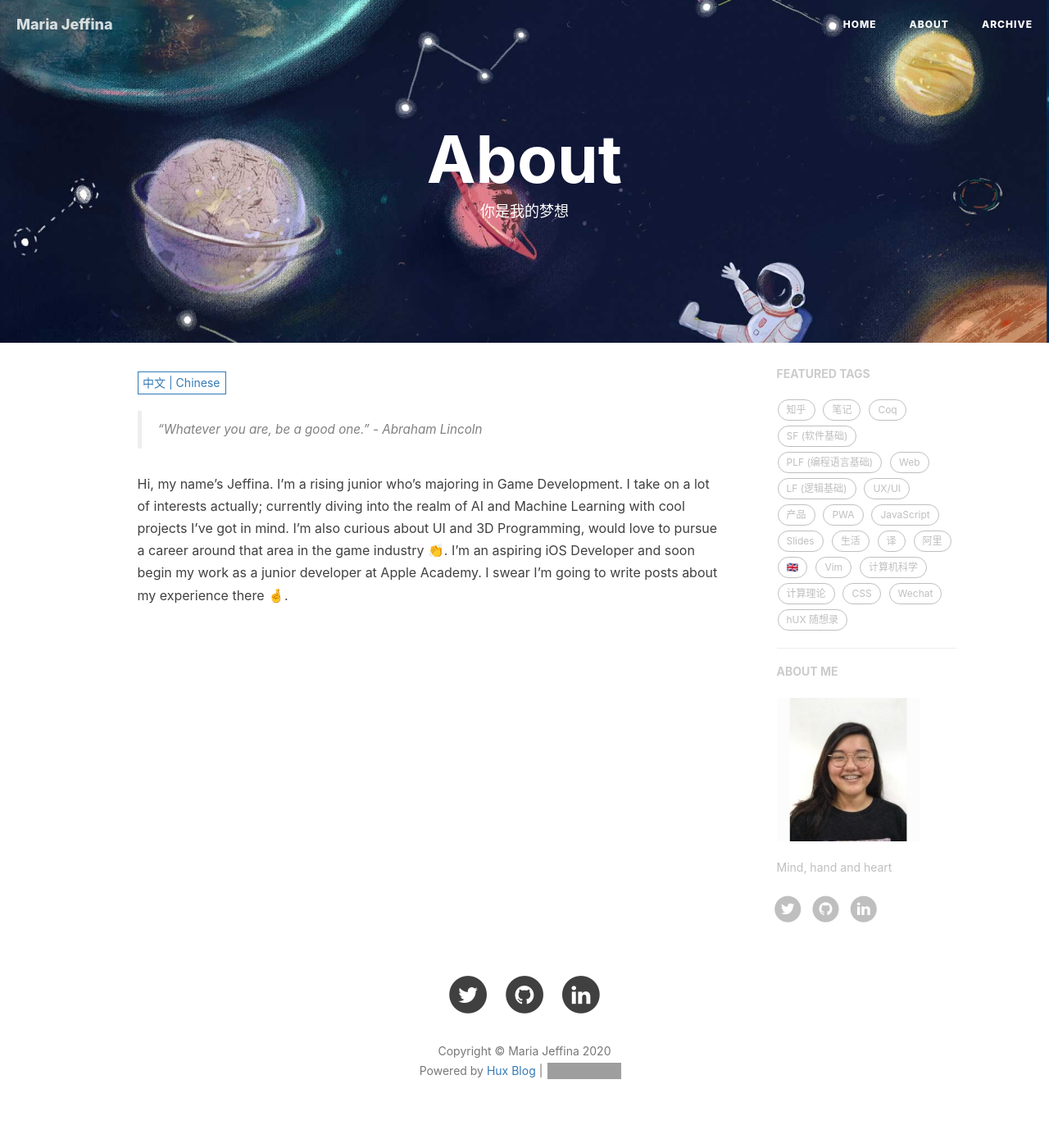
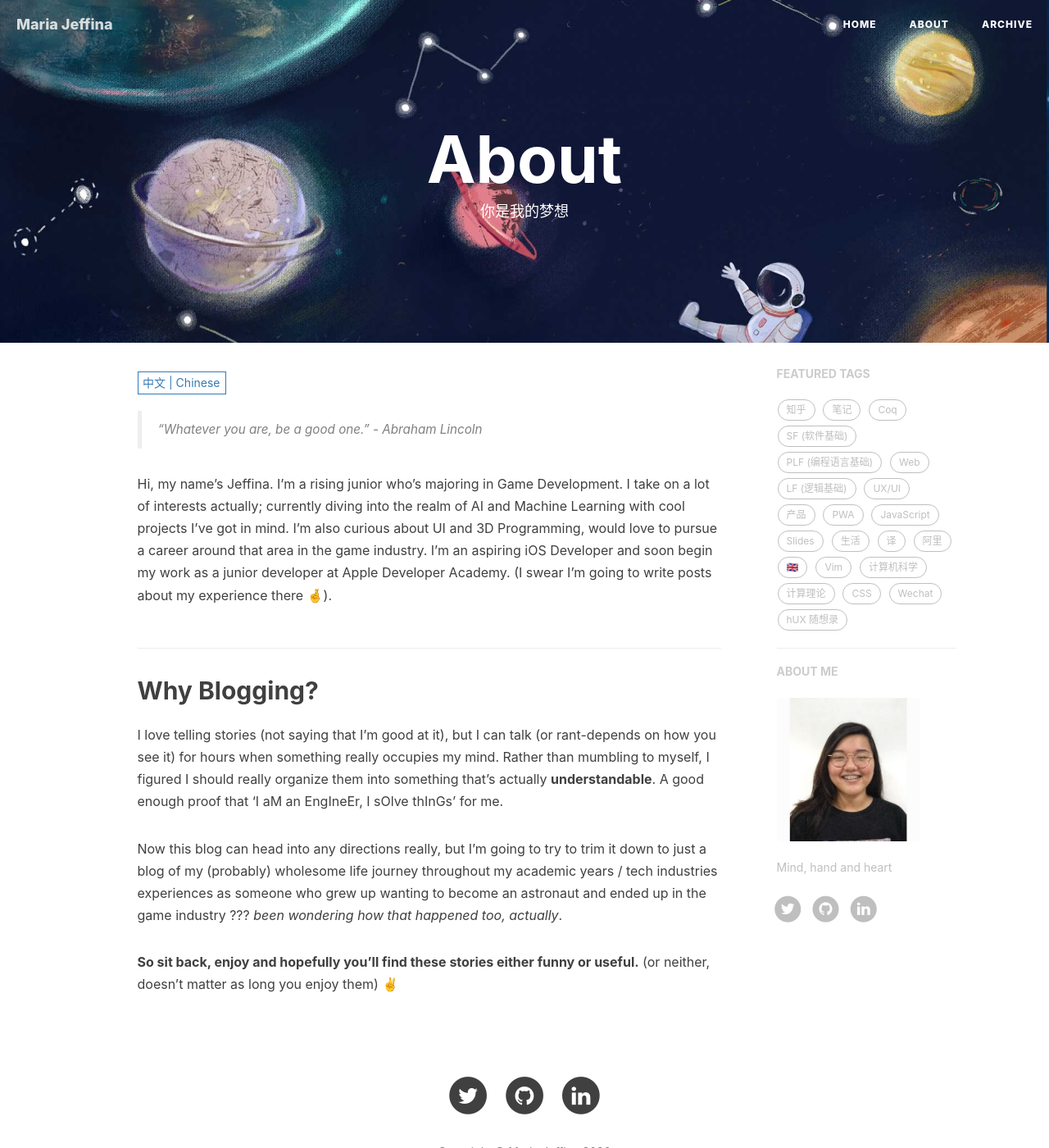
Before and after one commit to maiesey/maiesey.github.io, a Jekyll site: the page built from about.html, in a window 1280 px wide and 1400 px high. Shown: the whole window at 82% size. Built offline with Jekyll 4.4.1, drawn with Linux system fonts in a browser that asks for light colours; nearby versions of some CDN libraries; comment, search, counter and statistics services are not loaded; grey boxes are pictures that could not be loaded.

Commit message:
Update en.md

```diff
--- a/_includes/about/en.md
+++ b/_includes/about/en.md
@@ -1,3 +1,11 @@
 > "Whatever you are, be a good one." - Abraham Lincoln
 
-Hi, my name's Jeffina. I'm a rising junior who's majoring in Game Development. I take on a lot of interests actually; currently diving into the realm of AI and Machine Learning with cool projects I've got in mind. I'm also curious about UI and 3D Programming, would love to pursue a career around that area in the game industry 👏. I'm an aspiring iOS Developer and soon begin my work as a junior developer at Apple Academy. I swear I'm going to write posts about my experience there 🤞.
+Hi, my name's Jeffina. I'm a rising junior who's majoring in Game Development. I take on a lot of interests actually; currently diving into the realm of AI and Machine Learning with cool projects I've got in mind. I'm also curious about UI and 3D Programming, would love to pursue a career around that area in the game industry. I'm an aspiring iOS Developer and soon begin my work as a junior developer at Apple Developer Academy. (I swear I'm going to write posts about my experience there 🤞).
+
+## Why Blogging?
+I love telling stories (not saying that I'm good at it), but I can talk (or rant-depends on how you see it) for hours when something really occupies my mind. Rather than mumbling to myself, I figured I should really organize them into something that's actually **understandable**. A good enough proof that 'I aM an EngIneEr, I sOlve thInGs' for me.
+
+Now this blog can head into any directions really, but I'm going to try to trim it down to just a blog of my (probably) wholesome life journey throughout my academic years / tech industries experiences as someone who grew up wanting to become an astronaut and ended up in the game industry ??? *been wondering how that happened too, actually*.
+
+**So sit back, enjoy and hopefully you'll find these stories either funny or useful.**
+(or neither, doesn't matter as long you enjoy them) ✌️
```
